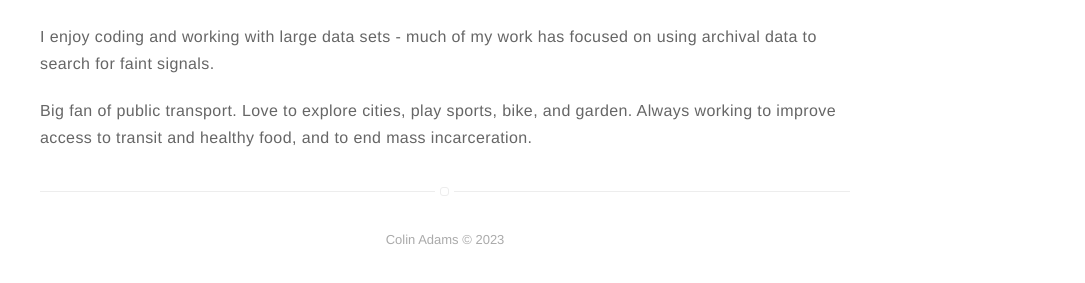
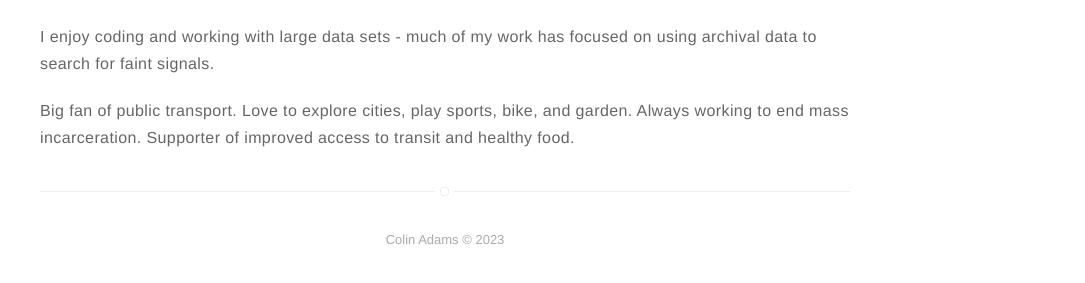
Before and after one commit to cbadams2/cbadams2.github.io, a Jekyll site: the page built from about.markdown, in a window 1280 px wide. Shown: the part 375-658 px from the top of the page, without its empty margins (195-1280 px from the left). Built offline with Jekyll 4.4.1, drawn with Linux system fonts in a browser that asks for light colours.

Commit message:
Update about.markdown

```diff
--- a/about.markdown
+++ b/about.markdown
@@ -16,7 +16,7 @@ I am currently a physics PhD student at Columbia, and I do gamma-ray astrophysic
 
 I enjoy coding and working with large data sets - much of my work has focused on using archival data to search for faint signals.
 
-Big fan of public transport. Love to explore cities, play sports, bike, and garden. Always working to improve access to transit and healthy food, and to end mass incarceration.
+Big fan of public transport. Love to explore cities, play sports, bike, and garden. Always working to end mass incarceration. Supporter of improved access to transit and healthy food.
 
 {% comment %}
 {% include figure.html url="/assets/images/cropped_rabi.jpg"  width="600px" %}
```
